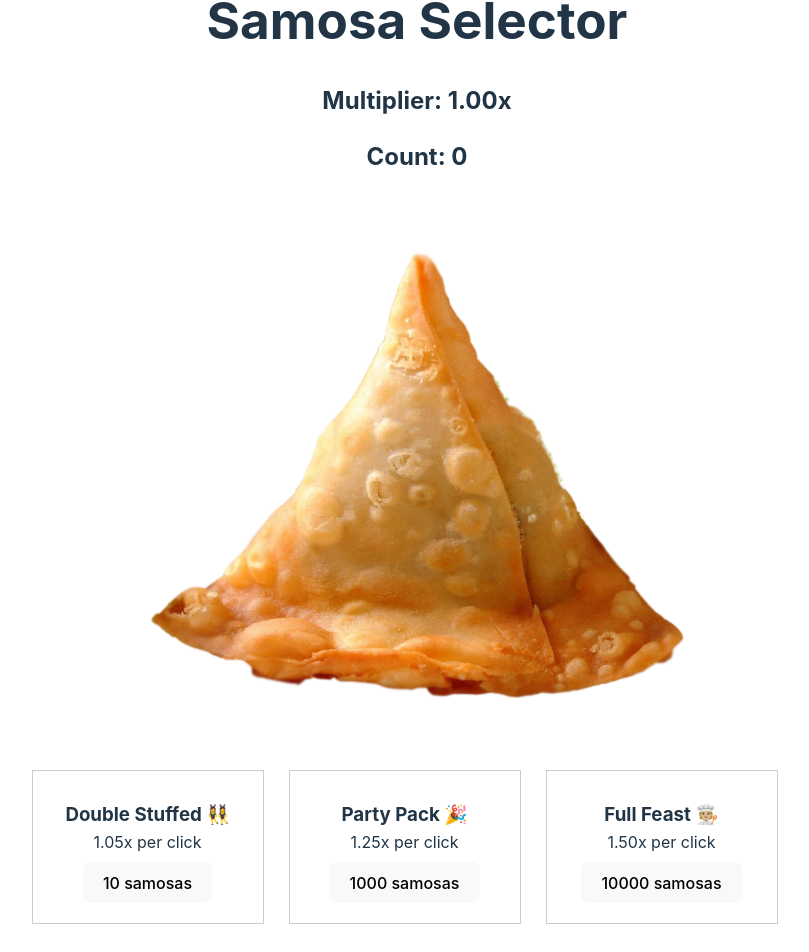
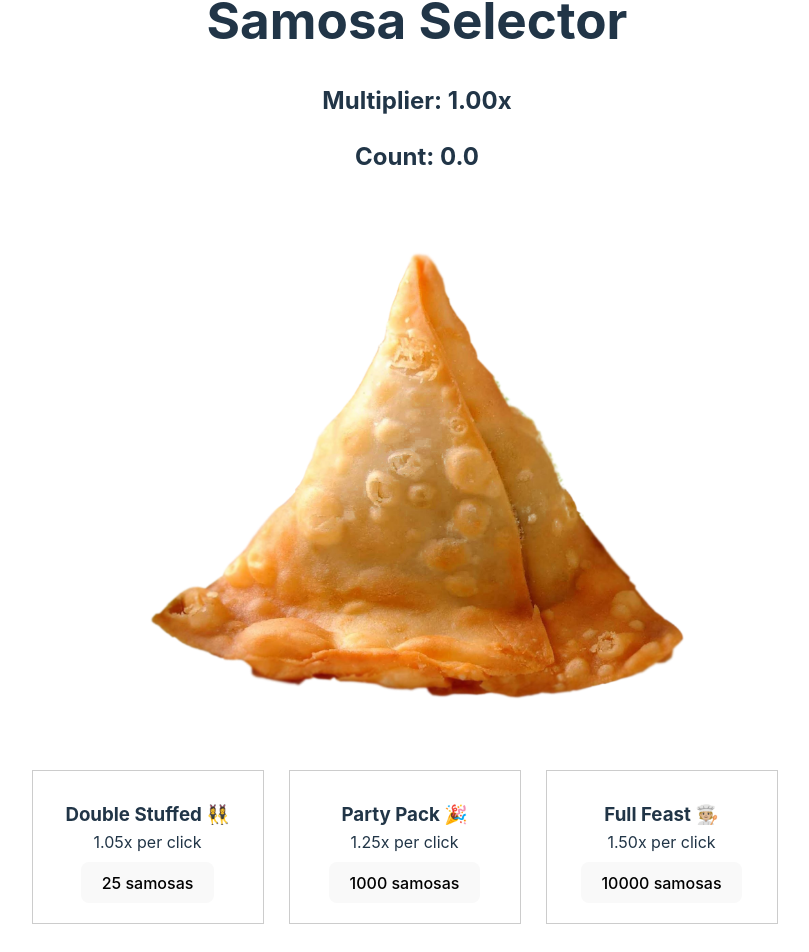
Before and after one commit to TriMPham98/WEB102-samosa-selector, a React (Vite) app in the folder somosa-selector/: page / in a window 1280 px wide. Shown: the part 74-1026 px from the top of the page, without its empty margins (223-1032 px from the left). Built offline with nearby package versions, Linux system fonts and the light colour scheme.

Commit message:
Display only 1 decimal point for count

```diff
--- a/somosa-selector/src/App.jsx
+++ b/somosa-selector/src/App.jsx
@@ -6,27 +6,27 @@ const App = () => {
   const [multiplier, setMultiplier] = useState(1);
 
   const updateCount = () => {
-    setCount(count + multiplier);
+    setCount(parseFloat((count + multiplier).toFixed(1)));
   };
 
   const buyDoubleStuffed = () => {
-    if (count >= 10) {
+    if (count >= 25) {
       setMultiplier(multiplier * 1.05);
-      setCount(count - 10);
+      setCount(parseFloat((count - 25).toFixed(1)));
     }
   };
 
   const buyPartyPack = () => {
     if (count >= 1000) {
       setMultiplier(multiplier * 1.25);
-      setCount(count - 1000);
+      setCount(parseFloat((count - 1000).toFixed(1)));
     }
   };
 
   const buyFullFeast = () => {
     if (count >= 10000) {
       setMultiplier(multiplier * 1.50);
-      setCount(count - 10000);
+      setCount(parseFloat((count - 10000).toFixed(1)));
     }
   };
 
@@ -35,7 +35,7 @@ const App = () => {
       <div className="header">
         <h1>Samosa Selector</h1>
         <h2>Multiplier: {multiplier.toFixed(2)}x</h2>
-        <h2>Count: {count}</h2>
+        <h2>Count: {count.toFixed(1)}</h2>
         <img
           className="samosa"
           src="../src/assets/samosa.png"
@@ -47,7 +47,7 @@ const App = () => {
         <div className="upgrade">
           <h3>Double Stuffed 👯‍♀️</h3>
           <p>1.05x per click</p>
-          <button onClick={buyDoubleStuffed}>10 samosas</button>
+          <button onClick={buyDoubleStuffed}>25 samosas</button>
         </div>
         <div className="upgrade">
           <h3>Party Pack 🎉</h3>
```
